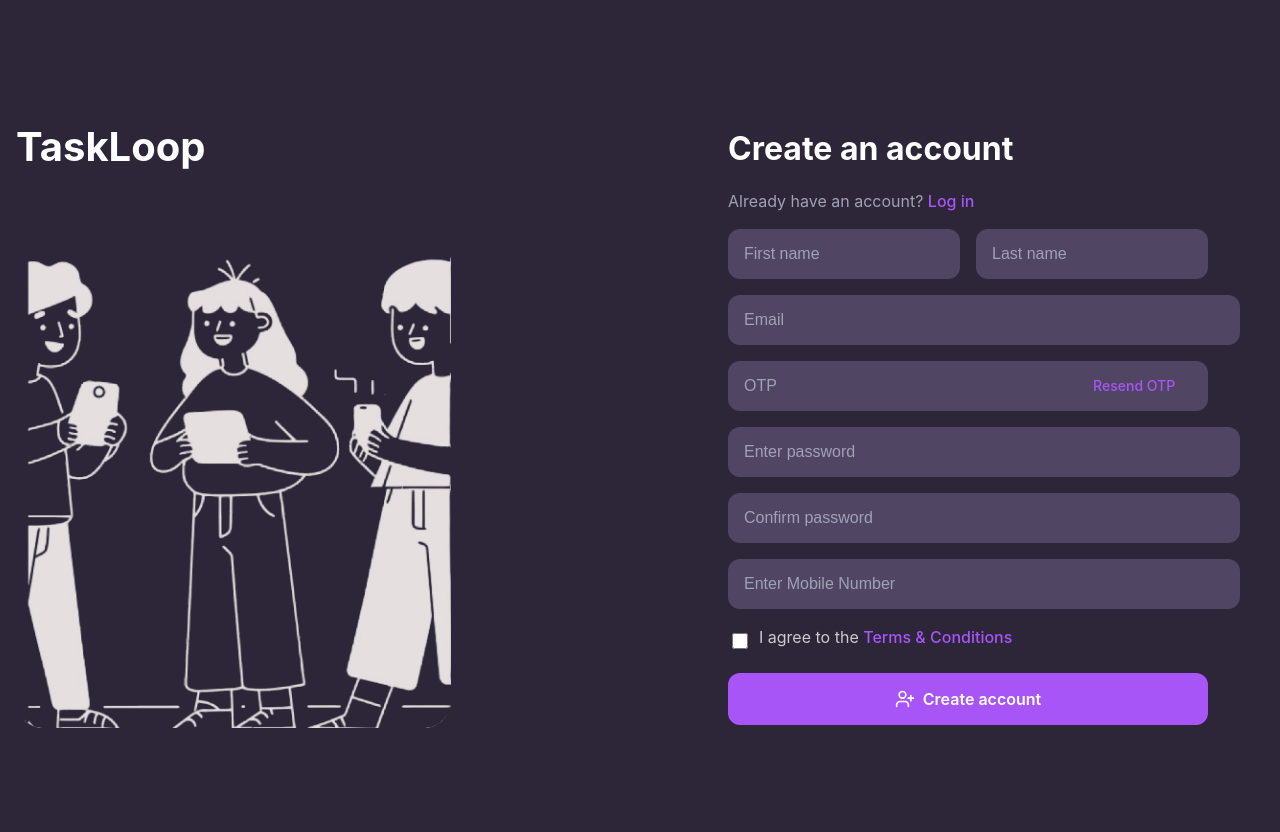
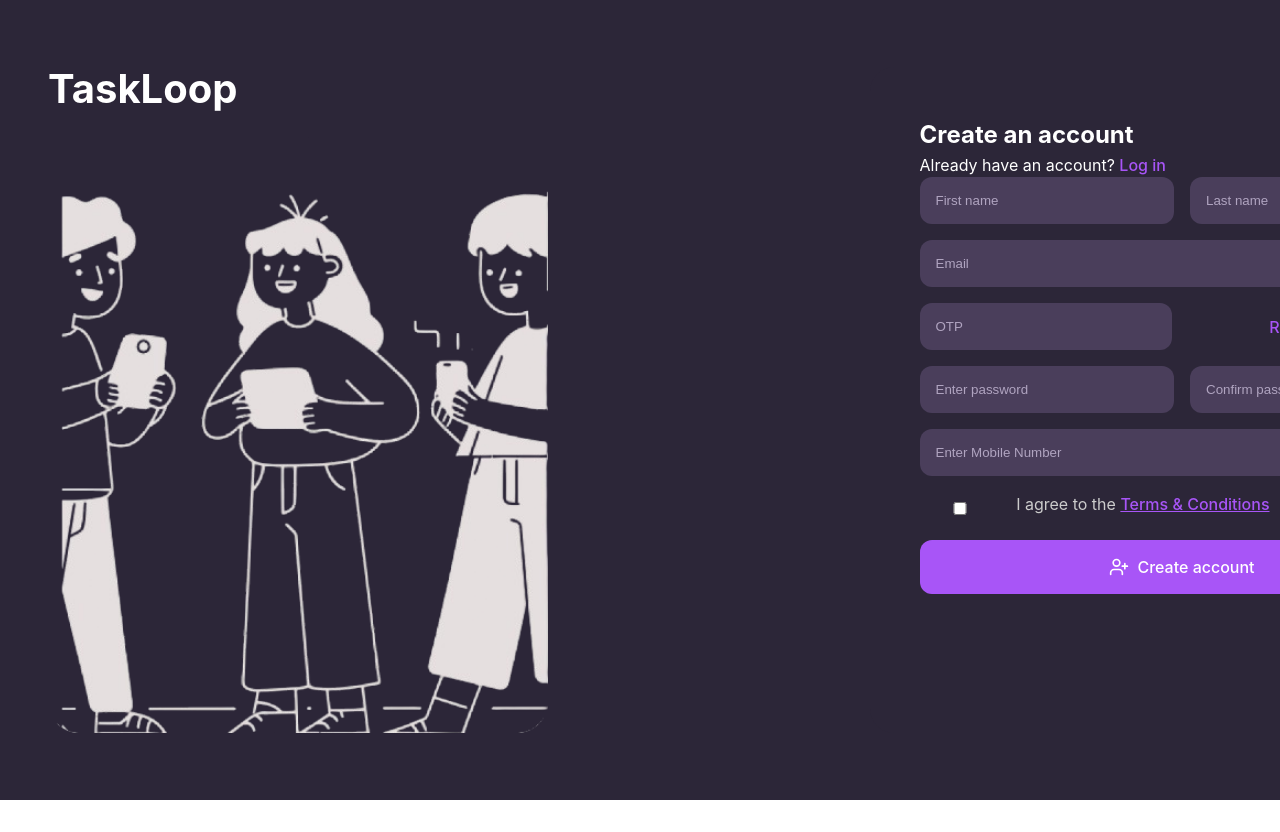
Before and after one commit to sayan23bcy6/OCT-On-campus-task-platform, a React (Vite) app in the folder OCT/: page /register in a window 1280 px wide. After the commit the page ends 800 px from the top, so only its background shows below. Built offline with nearby package versions, Linux system fonts and the light colour scheme.

Commit message:
Added Forgot_password and made changes in #codebase accordingly

```diff
--- a/OCT/src/App.jsx
+++ b/OCT/src/App.jsx
@@ -3,12 +3,14 @@ import { Routes, Route } from 'react-router-dom';
 import TaskLoop from './pages/TaskLoop';
 import Login from './pages/Login'; // Import Login component
 import Register from './pages/Register'; // Import Register component
+import Forgot_password from './pages/Forgot_password'; // Import Forgot_password component
 const App = () => {
   return (
     <Routes>
       <Route path="/" element={<TaskLoop />} />
       <Route path="/login" element={<Login />} /> {/* Added route for Login */}
       <Route path="/register" element={<Register />} />
+      <Route path="/forgot-password" element={<Forgot_password />} />
     </Routes>
   );
 };
--- /dev/null
+++ b/OCT/src/pages/Forgot_password.css
@@ -0,0 +1,141 @@
+/* Reset default styles */
+* {
+  margin: 0;
+  padding: 0;
+  box-sizing: border-box;
+}
+
+/* Ensure full background color */
+html, body {
+  width: 100%;
+  height: 100%;
+  overflow-x: hidden;
+}
+
+.app {
+  min-height: 100vh;
+  display: flex;
+  align-items: center;
+  justify-content: center;
+}
+
+
+.container {
+  width: 100%;
+  max-width: 1200px;
+  margin: 0 2rem;
+  display: flex;
+  gap: 4rem;
+  align-items: center;
+  justify-content: center;
+}
+
+.left-section {
+  flex: 1;
+  display: flex;
+  flex-direction: column;
+  align-items: flex-start;
+}
+
+.logo {
+  color: white;
+  font-size: 3rem;
+  font-weight: bold;
+  margin-bottom: 2rem;
+}
+
+.background_3 {
+  width: 1000%; /* Adjusted width */
+  height: 650px;
+  background-size: cover; /* Ensures full coverage */
+  background-repeat: no-repeat;
+  background-position: center;
+}
+
+.right-section {
+  flex: 1;
+  max-width: 450px;
+  margin-left: 600px;
+  white-space: nowrap;
+}
+
+h1 {
+  color: white;
+  font-size: 2.5rem;
+  margin-bottom: 1rem;
+}
+
+.description {
+  color: #a9a6bd;
+  margin-bottom: 2rem;
+  white-space: nowrap;
+}
+
+.input {
+  width: 150%;
+  padding: 1rem;
+  background-color: #3f3d4a;
+  border: none;
+  border-radius: 8px;
+  color: white;
+  font-size: 1rem;
+  margin-bottom: 1rem;
+}
+
+.input::placeholder {
+  color: #a9a6bd;
+}
+
+.input:focus {
+  outline: 2px solid #6c63ff;
+}
+
+.back-link {
+  display: block;
+  color: #6c63ff;
+  text-decoration: none;
+  margin-bottom: 1rem;
+}
+
+.back-link:hover {
+  text-decoration: underline;
+}
+
+.submit-button {
+  width: 150%;
+  padding: 1rem;
+  background-color: #6c63ff;
+  border: none;
+  border-radius: 8px;
+  color: white;
+  font-size: 1rem;
+  cursor: pointer;
+  transition: background-color 0.2s;
+}
+
+.submit-button:hover {
+  background-color: #5b52e7;
+}
+
+.info-text {
+  color: #a9a6bd;
+  font-size: 0.875rem;
+  margin-top: 1rem;
+}
+
+@media (max-width: 768px) {
+  .container {
+    width: 100vw;
+    max-width: 1200px;
+    margin: 0 auto;
+    display: flex;
+    gap: 4rem;
+    align-items: center;
+    justify-content: center;
+  }
+
+
+  .left-section {
+    align-items: center;
+  }
+}
--- /dev/null
+++ b/OCT/src/pages/Forgot_password.jsx
@@ -0,0 +1,55 @@
+import React, { useState } from 'react';
+import { X } from 'lucide-react';
+import { Link } from 'react-router-dom'; // Import Link
+import './Forgot_password.css';
+
+function App() {
+  const [email, setEmail] = useState('');
+
+  const handleSubmit = (e) => {
+    e.preventDefault();
+    // Handle password reset logic here
+  };
+
+  return (
+    <div className="app">
+      <div className="container">
+        <div className="left-section">
+          <div className="logo">TaskLoop</div>
+          <img src="background_3.png" alt="background" className="background_3" />
+        </div>
+
+        <div className="right-section">
+          <h1>Forgot something?</h1>
+          <p className="description">
+            Enter your email or phone number to reset your password
+          </p>
+
+          <form onSubmit={handleSubmit}>
+            <input
+              type="text"
+              value={email}
+              onChange={(e) => setEmail(e.target.value)}
+              placeholder="Email or Phone number"
+              className="input"
+            />
+
+            <Link to="/login" className="back-link">
+              Back to login?
+            </Link>
+
+            <button type="submit" className="submit-button">
+              Send reset link
+            </button>
+
+            <p className="info-text">
+              *If this email/number exists, you'll receive a password reset link
+            </p>
+          </form>
+        </div>
+      </div>
+    </div>
+  );
+}
+
+export default App;
--- a/OCT/src/pages/Login.css
+++ b/OCT/src/pages/Login.css
@@ -25,8 +25,8 @@ body {
 }
 
 .login-image {
-  width: 370%; /* Increased width */
-  max-width: 500px; /* Increased maximum width */
+  width: 500%; /* Increased width */
+  max-width: 650px; /* Increased maximum width */
   margin-bottom: 2rem;
   padding-left: 10rem; /* Added left padding */
 }
@@ -49,6 +49,7 @@ body {
   flex: 0.6;
   display: flex;
   flex-direction: column;
+  margin-left: 100px; /* Add margin to the left */
   justify-content: center;
   align-items: flex-start; /* Align content to the left within the right section */
   padding-left: 250px; /* Add padding to the left */
@@ -80,7 +81,7 @@ label {
 }
 
 .form-input {
-  width: 130%;
+  width: 140%;
   padding: 1rem;
   border-radius: 8px;
   border: none;
--- a/OCT/src/pages/Login.jsx
+++ b/OCT/src/pages/Login.jsx
@@ -31,7 +31,13 @@ const TaskLoopLogin = () => {
             <label className="remember-me">
               <input type="checkbox" /> Remember for 30 days
             </label>
-            <a href="#forgot" className="forgot-password">Forgot password</a>
+            <Link
+              to="/forgot-password"
+              className="forgot-password"
+              style={{ color: 'blue', textDecoration: 'underline' }}
+            >
+              Forgot Password?
+            </Link> {/* Updated to use Link */}
           </div>
 
           <button type="submit" className="signin-button">Sign in</button>
--- a/OCT/src/pages/Register.css
+++ b/OCT/src/pages/Register.css
@@ -1,14 +1,12 @@
-/* Global Container */
 .container {
   min-height: 100vh;
-    background-color: #2C2638; /* Updated background color */
+  background-color: #2C2638;
   display: flex;
   align-items: center;
   justify-content: center;
   padding: 1rem;
 }
 
-/* Layout Management */
 .content {
   display: grid;
   grid-template-columns: 1fr 1fr;
@@ -18,56 +16,34 @@
 }
 
 .left-section {
-    display: none;
+  display: block;
 }
 
-.left-section h1 {
-    color: white;
-    font-size: 2.5rem;
-    margin-bottom: 2rem;
+.illustration {
+  width: 400%;
+  max-width: 500px;
+  margin: 0 auto;
+  display: block;
 }
 
-.left-section .illustration {
-    width: 75%;
-    max-width: 100%;
-}
-
-/* Responsive Design */
-@media (min-width: 768px) {
-    .left-section {
-        display: block;
-    }
-}
-
-/* Right Section */
 .right-section {
-    background-color: #2C2638; /* Updated background color */
-    padding-left: 100px;
+  background-color: #2C2638;
+  padding: 50px;
+  margin-left: 10px;
   border-radius: 1.5rem;
   max-width: 480px;
   width: 100%;
+  box-shadow: 0 8px 16px rgba(0, 0, 0, 0.2);
 }
 
-.header h2 {
+.header h2, .header p {
   color: white;
-    font-size: 2rem;
-    margin-bottom: 0.5rem;
-}
-
-.header p {
-    color: #A1A1B6;
 }
 
 .login-link {
   color: #A855F7;
-    text-decoration: none;
 }
 
-.login-link:hover {
-    color: #D8B4FE;
-}
-
-/* Form Styling */
 .form {
   display: flex;
   flex-direction: column;
@@ -77,85 +53,96 @@
 .input-group {
   display: flex;
   gap: 1rem;
+  width: 150%;
 }
 
-input {
-    width: 100%;
-    padding: 1rem;
-    background-color: #504664; /* Updated input box color */
-    border: none;
-    border-radius: 0.75rem;
-    color: white;
-    outline: none;
-    font-size: 1rem;
+.input-group input {
+  flex: 1;
+  width: 150%;
+  box-sizing: border-box;
 }
 
-input::placeholder {
-    color: #A1A1B6;
+input, .resend-btn {
+  box-shadow: none;
+  border: none;
+  width:150%;
 }
 
 input:focus {
   border: 2px solid #A855F7;
+  box-shadow: none;
 }
 
-/* OTP Section */
+* {
+  box-shadow: none !important;
+}
+
+input {
+  padding: 1rem;
+  background-color: #4A3E5B;
+  border-radius: 0.75rem;
+  color: white;
+  width: 150%;
+  box-sizing: border-box;
+}
+
 .otp-section {
   display: flex;
-    position: relative;
+  align-items: center;
+  gap: 1rem;
+  width:150%;
 }
 
 .resend-btn {
   background: none;
-    border: none;
   color: #A855F7;
-    cursor: pointer;
-    font-size: 0.875rem;
-    position: absolute;
-    right: 1rem;
-    top: 50%;
-    transform: translateY(-50%);
+  white-space: nowrap; /* added to keep button text on one line */
 }
 
-.resend-btn:hover {
-    color: #D8B4FE;
-}
-
-/* Agreement Section */
 .agreement {
   display: flex;
   align-items: center;
   gap: 0.5rem;
+  justify-content: flex-start;
+  width: 100%;
 }
 
-.agreement input {
-    width: 1rem;
-    height: 1rem;
+.agreement input[type="checkbox"] {
+  accent-color: #A855F7;
+  margin-right: 0.5rem;
 }
 
-.terms-link {
-    color: #A855F7;
-    text-decoration: none;
-}
-
-.terms-link:hover {
-    color: #D8B4FE;
-}
-
-/* Submit Button */
 .submit-btn {
-    background-color: #A855F7; /* Keep "Create account" button color unchanged */
+  background-color: #A855F7;
   color: white;
-    font-weight: 600;
-    padding: 1rem;
-    border-radius: 0.75rem;
   display: flex;
   align-items: center;
   justify-content: center;
   gap: 0.5rem;
-    cursor: pointer;
-    border: none;
+  border-radius: 0.75rem;
+  padding: 1rem;
+  font-size: 1rem;
+  width:150%;
 }
 
 .submit-btn:hover {
   background-color: #9333EA;
 }
+
+.terms-link {
+  color: #A855F7;
+  text-decoration: underline;
+}
+
+input::placeholder {
+  color: #B0A4C0;
+}
+
+.agreement label {
+  white-space: nowrap;
+}
+
+.otp-section {
+  justify-content: space-between;
+  width: 150%; /* changed from 100% to 150% */
+}
--- a/OCT/src/pages/Register.jsx
+++ b/OCT/src/pages/Register.jsx
@@ -17,7 +17,7 @@ function Register() {
 
   const handleChange = (e) => {
     const { name, value, type, checked } = e.target;
-    setFormData(prev => ({
+    setFormData((prev) => ({
       ...prev,
       [name]: type === 'checkbox' ? checked : value
     }));
@@ -57,8 +57,11 @@ function Register() {
               <button type="button" className="resend-btn">Resend OTP</button>
             </div>
 
-            <input type="password" name="password" placeholder="Enter password" value={formData.password} onChange={handleChange} />
-            <input type="password" name="confirmPassword" placeholder="Confirm password" value={formData.confirmPassword} onChange={handleChange} />
+            <div className="input-group">
+              <input type="password" name="password" placeholder="Enter password" value={formData.password} onChange={handleChange} />
+              <input type="password" name="confirmPassword" placeholder="Confirm password" value={formData.confirmPassword} onChange={handleChange} />
+            </div>
+
             <input type="tel" name="mobile" placeholder="Enter Mobile Number" value={formData.mobile} onChange={handleChange} />
 
             <div className="agreement">
```
Also changed, not shown: OCT/public/background_3.png (added). Lines whose indentation alone changed are shown as unchanged.
